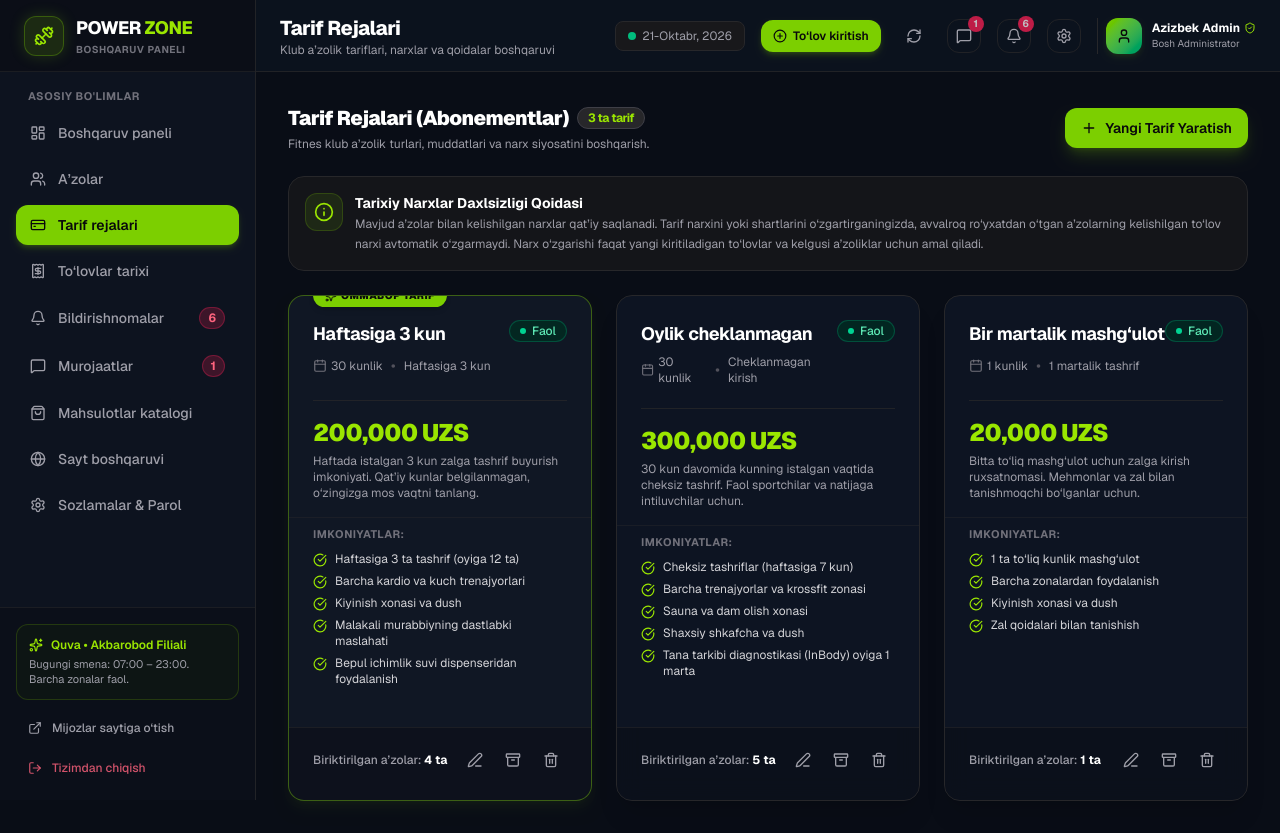
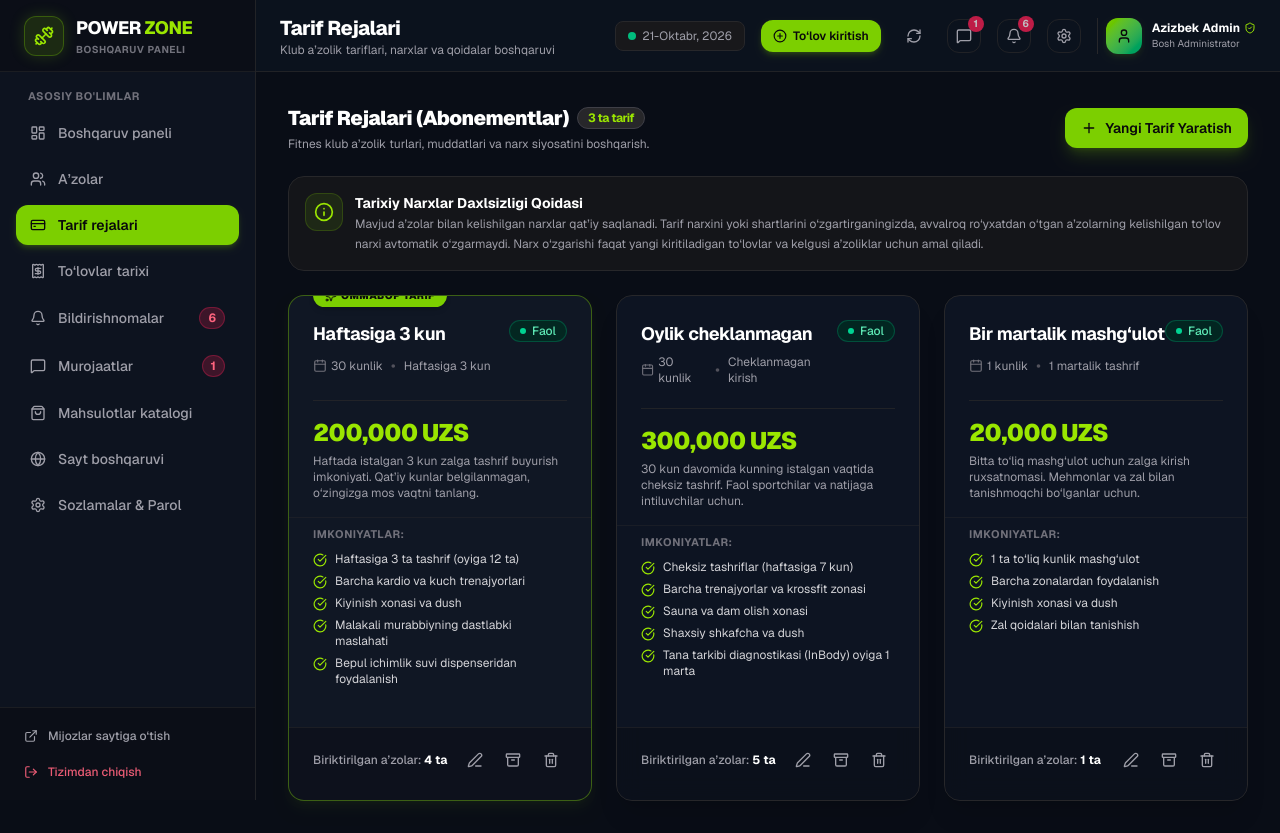
Before and after one commit to asadbekabdulhamidov/power-zone, a Next.js app: page /admin/memberships in a window 1280 px wide. Built offline with nearby package versions, Linux system fonts and the light colour scheme.

Commit message:
fix: remove sidebar info card and make footer links always visible at 100% zoom

```diff
--- a/src/components/admin/sidebar.tsx
+++ b/src/components/admin/sidebar.tsx
@@ -16,7 +16,6 @@ import {
   ExternalLink,
   LogOut,
   Dumbbell,
-  Sparkles,
 } from 'lucide-react';
 import { cn } from '@/lib/utils';
 import { useFitnesFlow } from '@/context/fitnes-context';
@@ -82,10 +81,10 @@ export function AdminSidebar({ onCloseMobile }: SidebarProps) {
   ];
 
   return (
-    <aside className="w-64 h-full bg-[#0d131f] border-r border-zinc-800/80 flex flex-col justify-between select-none">
-      <div>
+    <aside className="w-64 h-full bg-[#0d131f] border-r border-zinc-800/80 flex flex-col justify-between select-none overflow-hidden">
+      <div className="flex-1 min-h-0 overflow-y-auto">
         {/* Brand Header */}
-        <div className="h-18 px-6 flex items-center gap-3 border-b border-zinc-800/60 bg-zinc-950/40">
+        <div className="h-18 px-6 flex items-center gap-3 border-b border-zinc-800/60 bg-zinc-950/40 sticky top-0 z-10">
           <div className="w-10 h-10 rounded-xl bg-lime-500/15 border border-lime-500/30 flex items-center justify-center text-lime-400 shadow-[0_0_15px_rgba(132,204,22,0.2)]">
             <Dumbbell className="w-5 h-5 text-lime-400" />
           </div>
@@ -152,27 +151,17 @@ export function AdminSidebar({ onCloseMobile }: SidebarProps) {
       </div>
 
       {/* Footer Info & Links */}
-      <div className="p-4 border-t border-zinc-800/60 bg-zinc-950/30 space-y-2">
-        <div className="p-3 rounded-xl bg-lime-950/20 border border-lime-500/20 mb-3">
-          <div className="flex items-center gap-2 text-lime-400 text-xs font-semibold mb-1">
-            <Sparkles className="w-3.5 h-3.5" />
-            <span>Quva • Akbarobod Filiali</span>
-          </div>
-          <p className="text-[11px] text-zinc-400 leading-snug">
-            Bugungi smena: 07:00 – 23:00. Barcha zonalar faol.
-          </p>
-        </div>
-
+      <div className="p-3 border-t border-zinc-800/60 bg-zinc-950/40 space-y-1 shrink-0">
         <Link
           href="/"
-          className="flex items-center gap-2.5 px-3 py-2 text-xs font-medium text-zinc-400 hover:text-white hover:bg-zinc-800/50 rounded-lg transition-colors"
+          className="flex items-center gap-2.5 px-3 py-2 text-xs font-medium text-zinc-400 hover:text-white hover:bg-zinc-800/50 rounded-xl transition-colors"
         >
           <ExternalLink className="w-3.5 h-3.5 text-zinc-400" />
           <span>Mijozlar saytiga o‘tish</span>
         </Link>
         <Link
           href="/admin/login"
-          className="flex items-center gap-2.5 px-3 py-2 text-xs font-medium text-rose-400/80 hover:text-rose-300 hover:bg-rose-950/30 rounded-lg transition-colors"
+          className="flex items-center gap-2.5 px-3 py-2 text-xs font-medium text-rose-400/90 hover:text-rose-300 hover:bg-rose-950/40 rounded-xl transition-colors"
         >
           <LogOut className="w-3.5 h-3.5" />
           <span>Tizimdan chiqish</span>
```
